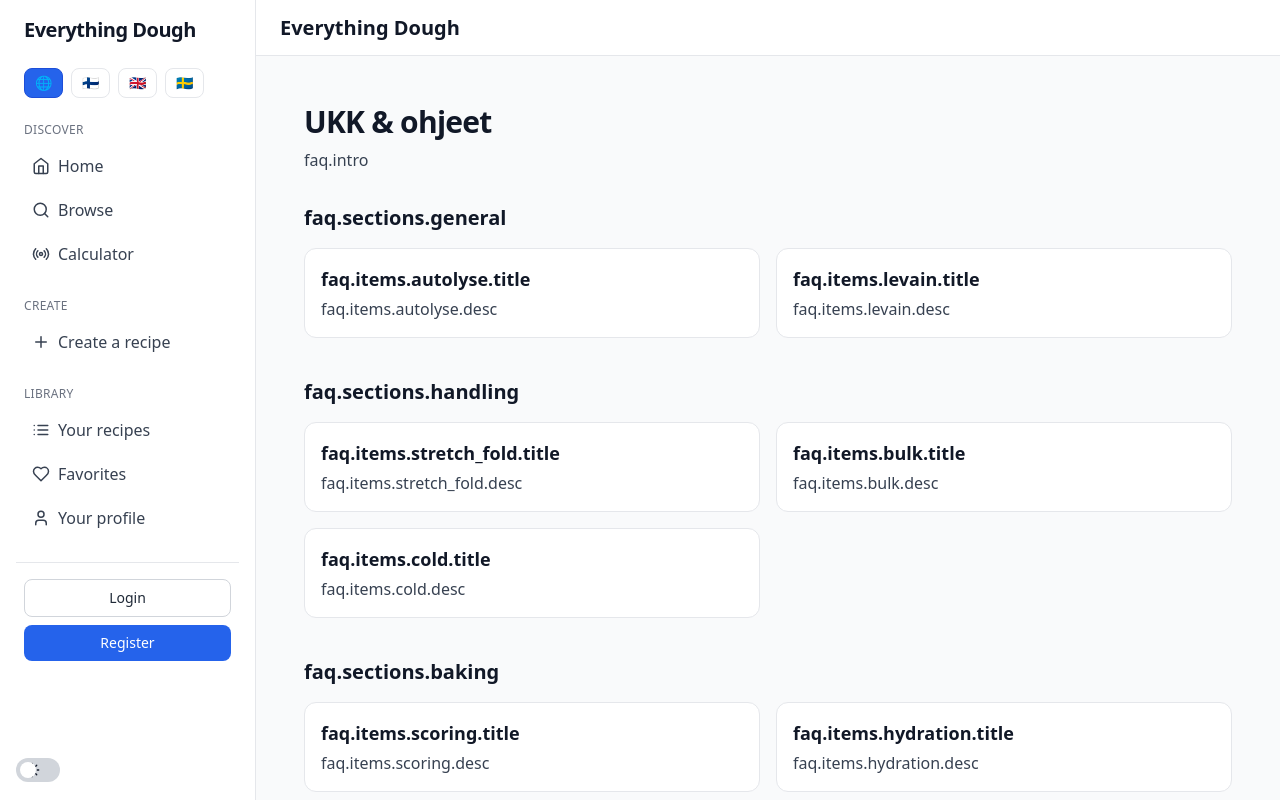
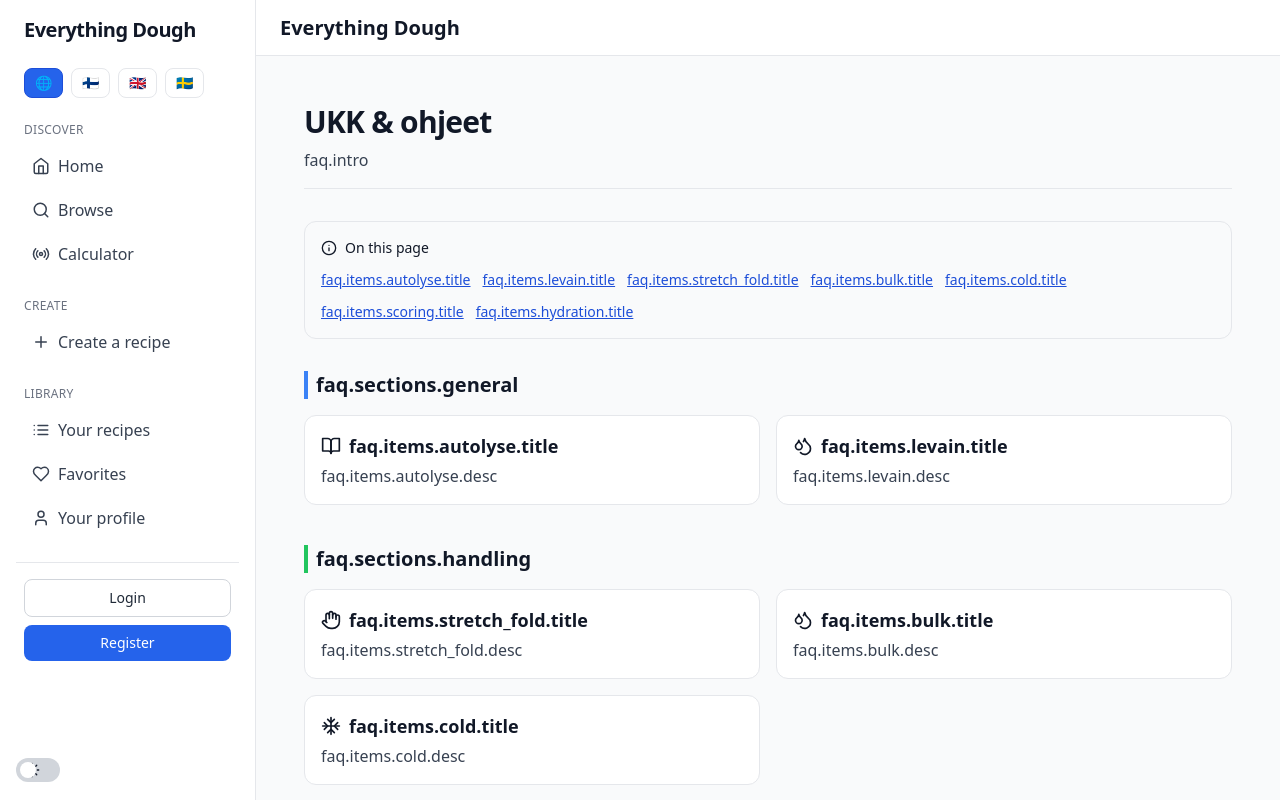
Before and after one commit to VilleJLehtola/Dough-calculator, a React (Vite) app: page /faq in a window 1280 px wide. Shown: the top 800 px of the page. Built offline with nearby package versions, Linux system fonts and the light colour scheme; no server answers.

Commit message:
Update FAQPage.jsx

```diff
--- a/src/pages/FAQPage.jsx
+++ b/src/pages/FAQPage.jsx
@@ -1,17 +1,57 @@
 // src/pages/FAQPage.jsx
-import React from 'react';
-import { useTranslation } from 'react-i18next';
+import React from "react";
+import { useTranslation } from "react-i18next";
+import {
+  BookOpen,
+  Hand,
+  Snowflake,
+  Scissors,
+  Droplets,
+  Info,
+} from "lucide-react";
 
 export default function FAQPage() {
   const { t } = useTranslation();
 
-  const itemsGeneral = ['autolyse', 'levain'];
-  const itemsHandling = ['stretch_fold', 'bulk', 'cold'];
-  const itemsBaking = ['scoring', 'hydration'];
+  // Section configs with icons + anchor ids
+  const sections = [
+    {
+      id: "general",
+      titleKey: "faq.sections.general",
+      accent: "border-blue-500",
+      items: [
+        { key: "autolyse", Icon: BookOpen },
+        { key: "levain", Icon: Droplets },
+      ],
+    },
+    {
+      id: "handling",
+      titleKey: "faq.sections.handling",
+      accent: "border-green-500",
+      items: [
+        { key: "stretch_fold", Icon: Hand },
+        { key: "bulk", Icon: Droplets },
+        { key: "cold", Icon: Snowflake },
+      ],
+    },
+    {
+      id: "baking",
+      titleKey: "faq.sections.baking",
+      accent: "border-red-500",
+      items: [
+        { key: "scoring", Icon: Scissors },
+        { key: "hydration", Icon: Droplets },
+      ],
+    },
+  ];
 
-  const Block = ({ keyName }) => (
-    <div className="p-4 rounded-xl bg-white dark:bg-gray-900 border border-gray-200 dark:border-gray-800">
-      <h3 className="text-lg font-semibold text-gray-900 dark:text-white mb-1">
+  const Card = ({ keyName, Icon }) => (
+    <div
+      id={keyName}
+      className="p-4 rounded-xl bg-white dark:bg-gray-900 border border-gray-200 dark:border-gray-800 scroll-mt-24"
+    >
+      <h3 className="flex items-center text-lg font-semibold text-gray-900 dark:text-white mb-1">
+        <Icon className="w-5 h-5 mr-2" />
         {t(`faq.items.${keyName}.title`)}
       </h3>
       <p className="text-gray-700 dark:text-gray-300">
@@ -22,41 +62,54 @@ export default function FAQPage() {
 
   return (
     <div className="max-w-5xl mx-auto px-4 sm:px-6 lg:px-8 py-8">
-      <header className="mb-8">
+      {/* Header */}
+      <header className="mb-8 border-b border-gray-200 dark:border-gray-700 pb-4">
         <h1 className="text-3xl font-bold tracking-tight text-gray-900 dark:text-white">
-          {t('faq.title')}
+          {t("faq.title")}
         </h1>
-        <p className="mt-2 text-gray-700 dark:text-gray-300">
-          {t('faq.intro')}
-        </p>
+        <p className="mt-2 text-gray-700 dark:text-gray-300">{t("faq.intro")}</p>
       </header>
 
-      <section className="space-y-4 mb-10">
-        <h2 className="text-xl font-semibold text-gray-900 dark:text-white">
-          {t('faq.sections.general')}
-        </h2>
-        <div className="grid grid-cols-1 md:grid-cols-2 gap-4">
-          {itemsGeneral.map((k) => <Block key={k} keyName={k} />)}
+      {/* On this page (anchors) */}
+      <nav
+        aria-label="On this page"
+        className="mb-8 rounded-xl bg-gray-50 dark:bg-gray-800/60 border border-gray-200 dark:border-gray-800 p-4"
+      >
+        <div className="flex items-center text-sm font-medium text-gray-900 dark:text-white mb-3">
+          <Info className="w-4 h-4 mr-2" />
+          On this page
         </div>
-      </section>
+        <div className="flex flex-wrap gap-3 text-sm">
+          {sections.flatMap((s) =>
+            s.items.map((it) => (
+              <a
+                key={it.key}
+                href={`#${it.key}`}
+                className="underline text-blue-700 dark:text-blue-300 hover:opacity-80"
+              >
+                {t(`faq.items.${it.key}.title`)}
+              </a>
+            ))
+          )}
+        </div>
+      </nav>
 
-      <section className="space-y-4 mb-10">
-        <h2 className="text-xl font-semibold text-gray-900 dark:text-white">
-          {t('faq.sections.handling')}
-        </h2>
-        <div className="grid grid-cols-1 md:grid-cols-2 gap-4">
-          {itemsHandling.map((k) => <Block key={k} keyName={k} />)}
-        </div>
-      </section>
-
-      <section className="space-y-4">
-        <h2 className="text-xl font-semibold text-gray-900 dark:text-white">
-          {t('faq.sections.baking')}
-        </h2>
-        <div className="grid grid-cols-1 md:grid-cols-2 gap-4">
-          {itemsBaking.map((k) => <Block key={k} keyName={k} />)}
-        </div>
-      </section>
+      {/* Sections */}
+      {sections.map((section) => (
+        <section key={section.id} className="space-y-4 mb-10">
+          <h2
+            id={section.id}
+            className={`text-xl font-semibold text-gray-900 dark:text-white border-l-4 ${section.accent} pl-2`}
+          >
+            {t(section.titleKey)}
+          </h2>
+          <div className="grid grid-cols-1 md:grid-cols-2 gap-4">
+            {section.items.map(({ key, Icon }) => (
+              <Card key={key} keyName={key} Icon={Icon} />
+            ))}
+          </div>
+        </section>
+      ))}
     </div>
   );
 }
```
